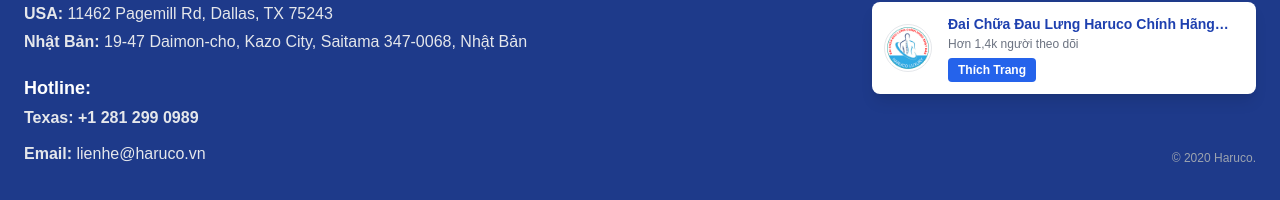
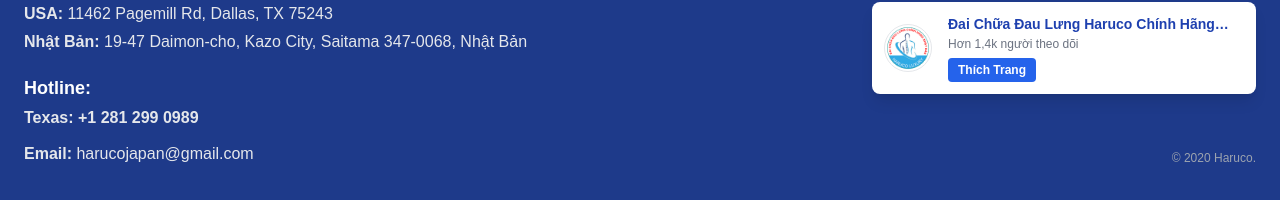
Before and after one commit to TranTruc1/DLHaruco, a React (Vite) app: page / in a window 1280 px wide. Shown: the part 6526-6726 px from the top of the page. Built offline with nearby package versions, Linux system fonts and the light colour scheme.

Commit message:
Update code

```diff
--- a/src/config.js
+++ b/src/config.js
@@ -20,7 +20,7 @@
     { name: 'Thanh toán theo cách khác', desc: '' },
 
   ],
-  email: "lienhe@haruco.vn",
+  email: "harucojapan@gmail.com",
 
   facebook: {
     name: "Đai Chữa Đau Lưng Haruco Chính Hãng Nhật Bản",
```
